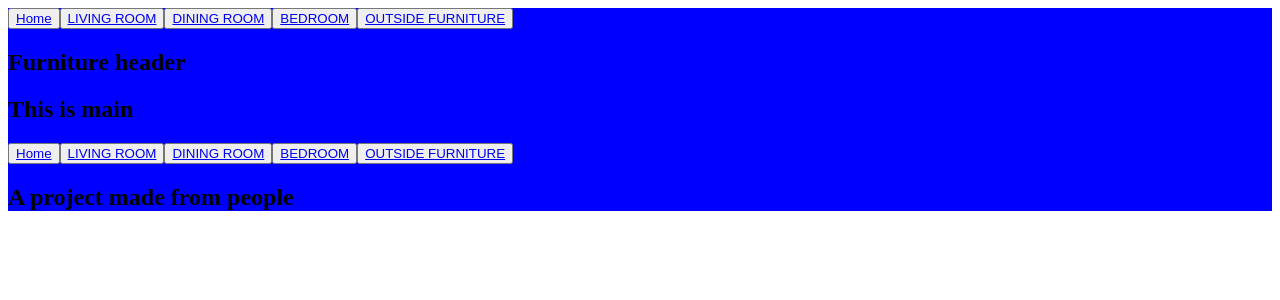
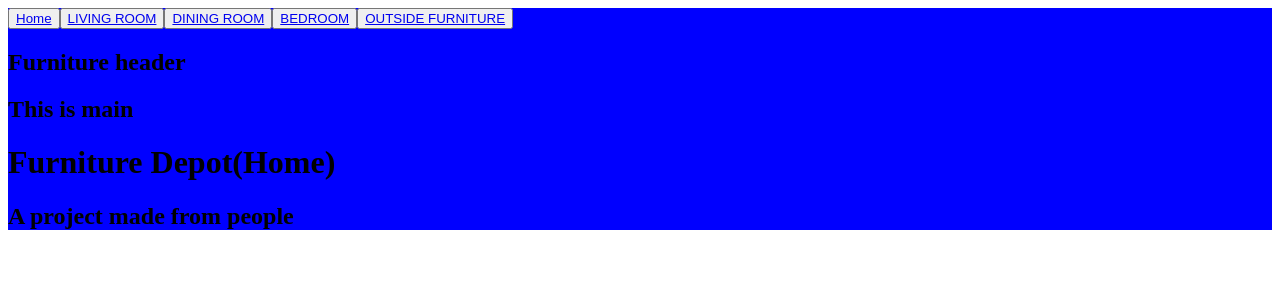
Before and after one commit to FurnitureDepot-P3/Furniture-Depot-Front-End, a React (Create React App) app in the folder furniture-depot/: page / in a window 1280 px wide. Shown: the top 300 px of the page. Built offline with nearby package versions, Linux system fonts and the light colour scheme.

Commit message:
removed second Nav in Main.jsx.

```diff
--- a/furniture-depot/src/components/Main.jsx
+++ b/furniture-depot/src/components/Main.jsx
@@ -16,9 +16,8 @@ export default function Main () {
         </div>
 
         <div>
-            <Nav />
             <Routes>
-                {/* <Route path="/" element={<Home />} /> */}
+                <Route path="/" element={<Home />} />
                 <Route path ="/Dining" element={<Dining />} />
                 <Route path="/Living" element={<Living />} />
                 <Route path="/Bed" element={<Bed />} />
```
